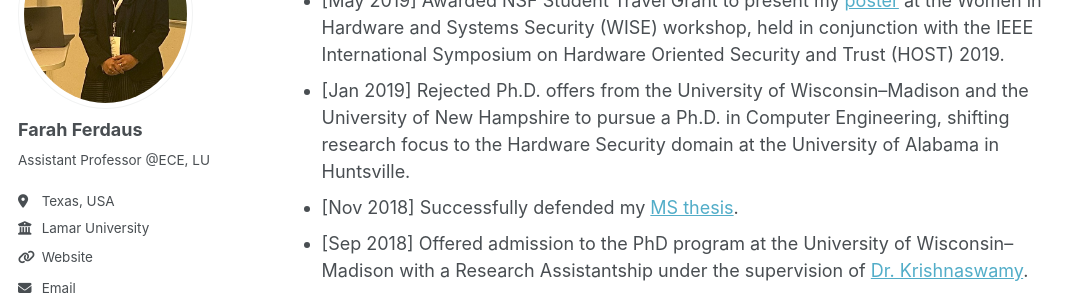
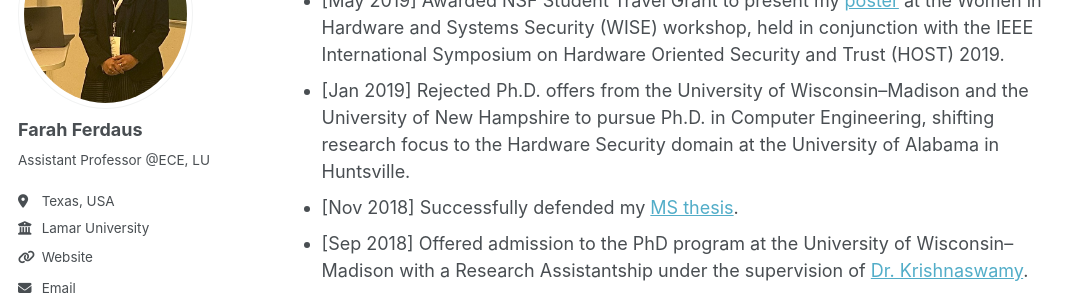
Before and after one commit to fferdaus/fferdaus.github.io, a Jekyll site: the page built from _pages/about.md, in a window 1280 px wide and 900 px high, scrolled down 3438 px. Shown: the part 180-476 px from the top of the window, without its empty margins (0-1086 px from the left). Built offline with Jekyll 4.4.1, drawn with Linux system fonts in a browser that asks for light colours; some web fonts are replaced.

```diff
--- a/_pages/about.md
+++ b/_pages/about.md
@@ -87,7 +87,7 @@ She has published numerous scientific articles, including journal articles, conf
 - [Nov 2020] Our book chapter on [Security of Emerging Memory Chips](https://link.springer.com/chapter/10.1007/978-3-030-64448-2_14) has been published online!
 - [Aug 2020] Our paper [True Random Number Generation Using Latency Variations of FRAM](https://ieeexplore.ieee.org/abstract/document/9194084) just got accepted at [IEEE TVLSI](https://ieeexplore.ieee.org/xpl/aboutJournal.jsp?punumber=92)!
 - [May 2019] Awarded NSF Student Travel Grant to present my [poster](https://www.researchgate.net/publication/345918574_Attesting_SRAM_Manufacturer_Toward_the_Avoidance_of_Counterfeit_SRAM) at the Women in Hardware and Systems Security (WISE) workshop, held in conjunction with the IEEE International Symposium on Hardware Oriented Security and Trust (HOST) 2019.
-- [Jan 2019] Rejected Ph.D. offers from the University of Wisconsin–Madison and the University of New Hampshire to pursue a Ph.D. in Computer Engineering, shifting research focus to the Hardware Security domain at the University of Alabama in Huntsville.
+- [Jan 2019] Rejected Ph.D. offers from the University of Wisconsin–Madison and the University of New Hampshire to pursue Ph.D. in Computer Engineering, shifting research focus to the Hardware Security domain at the University of Alabama in Huntsville.
 - [Nov 2018] Successfully defended my [MS thesis](https://www.proquest.com/openview/fc2609e2f960bdda4da60559ab25f92e/1?pq-origsite=gscholar&cbl=18750&diss=y).
 - [Sep 2018] Offered admission to the PhD program at the University of Wisconsin–Madison with a Research Assistantship under the supervision of [Dr. Krishnaswamy](https://engineering.wisc.edu/directory/profile/bhuvana-krishnaswamy/).
 - [May 2017] Received an offer to pursue MSc at Texas State University with a Graduate Instructional Assistantship.
```
